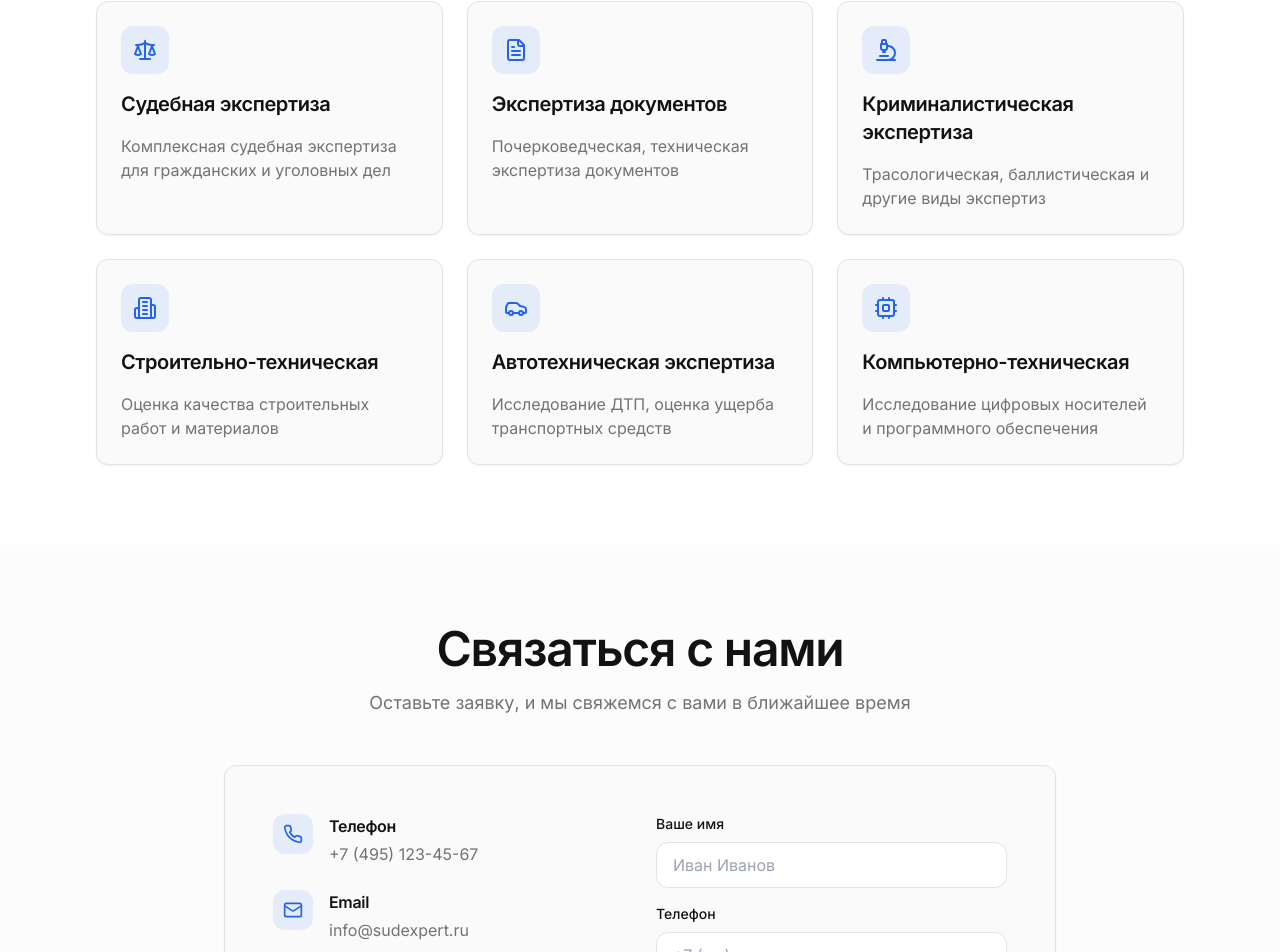
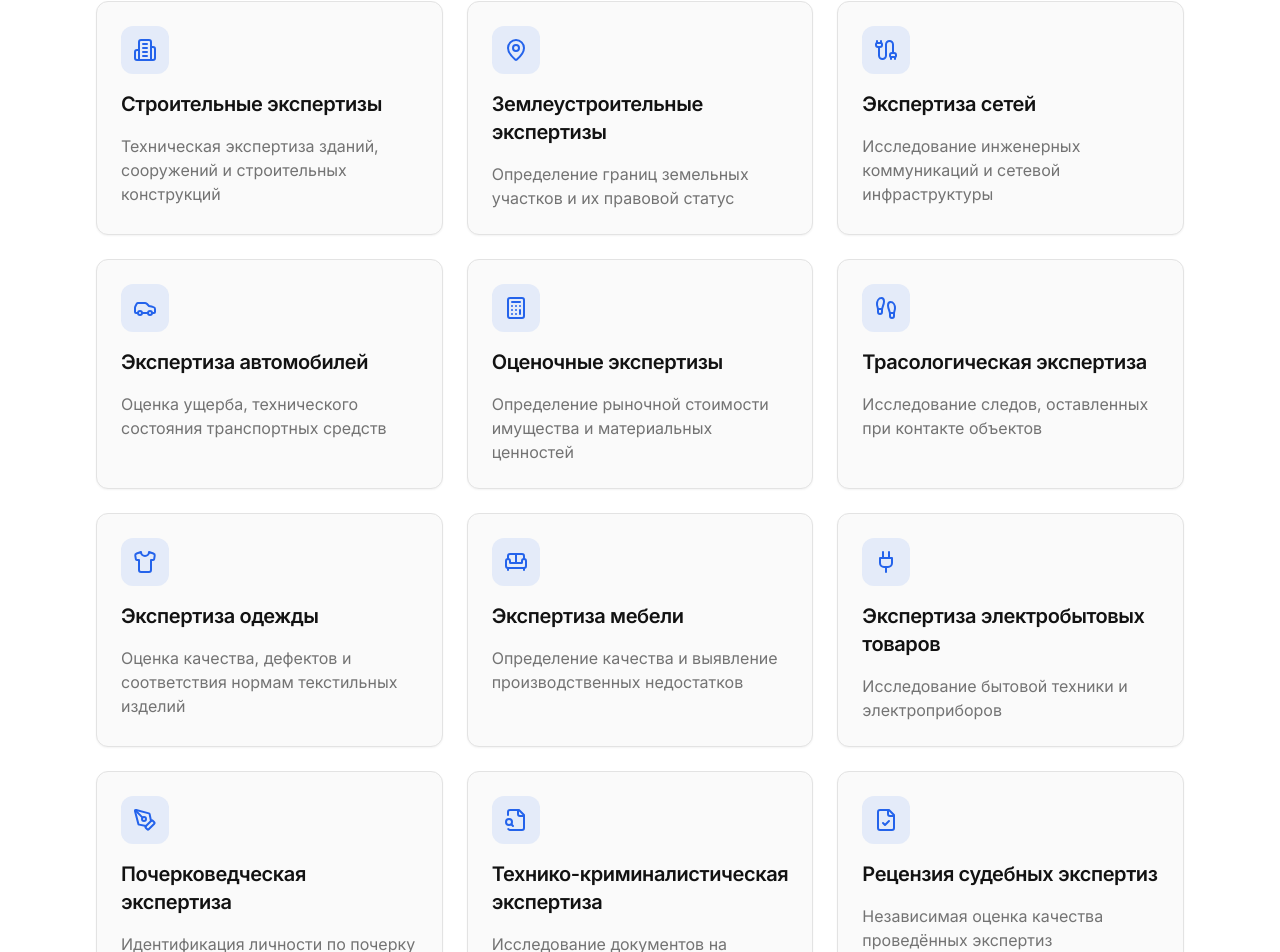
Before and after one commit to pr-poehali-dev/court-expertise-website, a React (Vite) app: page / in a window 1280 px wide. Shown: the part 1197-2149 px from the top of the page. Built offline with nearby package versions, Linux system fonts and the light colour scheme.

Commit message:
Добавление списка судебных экспертиз

```diff
--- a/src/pages/Index.tsx
+++ b/src/pages/Index.tsx
@@ -10,34 +10,69 @@ const Index = () => {
 
   const services = [
     {
-      icon: "Scale",
-      title: "Судебная экспертиза",
-      description: "Комплексная судебная экспертиза для гражданских и уголовных дел"
+      icon: "Building2",
+      title: "Строительные экспертизы",
+      description: "Техническая экспертиза зданий, сооружений и строительных конструкций"
     },
     {
-      icon: "FileText",
-      title: "Экспертиза документов",
-      description: "Почерковедческая, техническая экспертиза документов"
+      icon: "MapPin",
+      title: "Землеустроительные экспертизы",
+      description: "Определение границ земельных участков и их правовой статус"
     },
     {
-      icon: "Microscope",
-      title: "Криминалистическая экспертиза",
-      description: "Трасологическая, баллистическая и другие виды экспертиз"
-    },
-    {
-      icon: "Building2",
-      title: "Строительно-техническая",
-      description: "Оценка качества строительных работ и материалов"
+      icon: "Cable",
+      title: "Экспертиза сетей",
+      description: "Исследование инженерных коммуникаций и сетевой инфраструктуры"
     },
     {
       icon: "Car",
-      title: "Автотехническая экспертиза",
-      description: "Исследование ДТП, оценка ущерба транспортных средств"
+      title: "Экспертиза автомобилей",
+      description: "Оценка ущерба, технического состояния транспортных средств"
     },
     {
-      icon: "Cpu",
-      title: "Компьютерно-техническая",
-      description: "Исследование цифровых носителей и программного обеспечения"
+      icon: "Calculator",
+      title: "Оценочные экспертизы",
+      description: "Определение рыночной стоимости имущества и материальных ценностей"
+    },
+    {
+      icon: "Footprints",
+      title: "Трасологическая экспертиза",
+      description: "Исследование следов, оставленных при контакте объектов"
+    },
+    {
+      icon: "Shirt",
+      title: "Экспертиза одежды",
+      description: "Оценка качества, дефектов и соответствия нормам текстильных изделий"
+    },
+    {
+      icon: "Sofa",
+      title: "Экспертиза мебели",
+      description: "Определение качества и выявление производственных недостатков"
+    },
+    {
+      icon: "Plug",
+      title: "Экспертиза электробытовых товаров",
+      description: "Исследование бытовой техники и электроприборов"
+    },
+    {
+      icon: "PenTool",
+      title: "Почерковедческая экспертиза",
+      description: "Идентификация личности по почерку и подписи"
+    },
+    {
+      icon: "FileSearch",
+      title: "Технико-криминалистическая экспертиза",
+      description: "Исследование документов на предмет подделки и изменений"
+    },
+    {
+      icon: "FileCheck",
+      title: "Рецензия судебных экспертиз",
+      description: "Независимая оценка качества проведённых экспертиз"
+    },
+    {
+      icon: "Receipt",
+      title: "Бухгалтерская экспертиза",
+      description: "Анализ финансовой документации и бухгалтерского учёта"
     }
   ];
 
```
